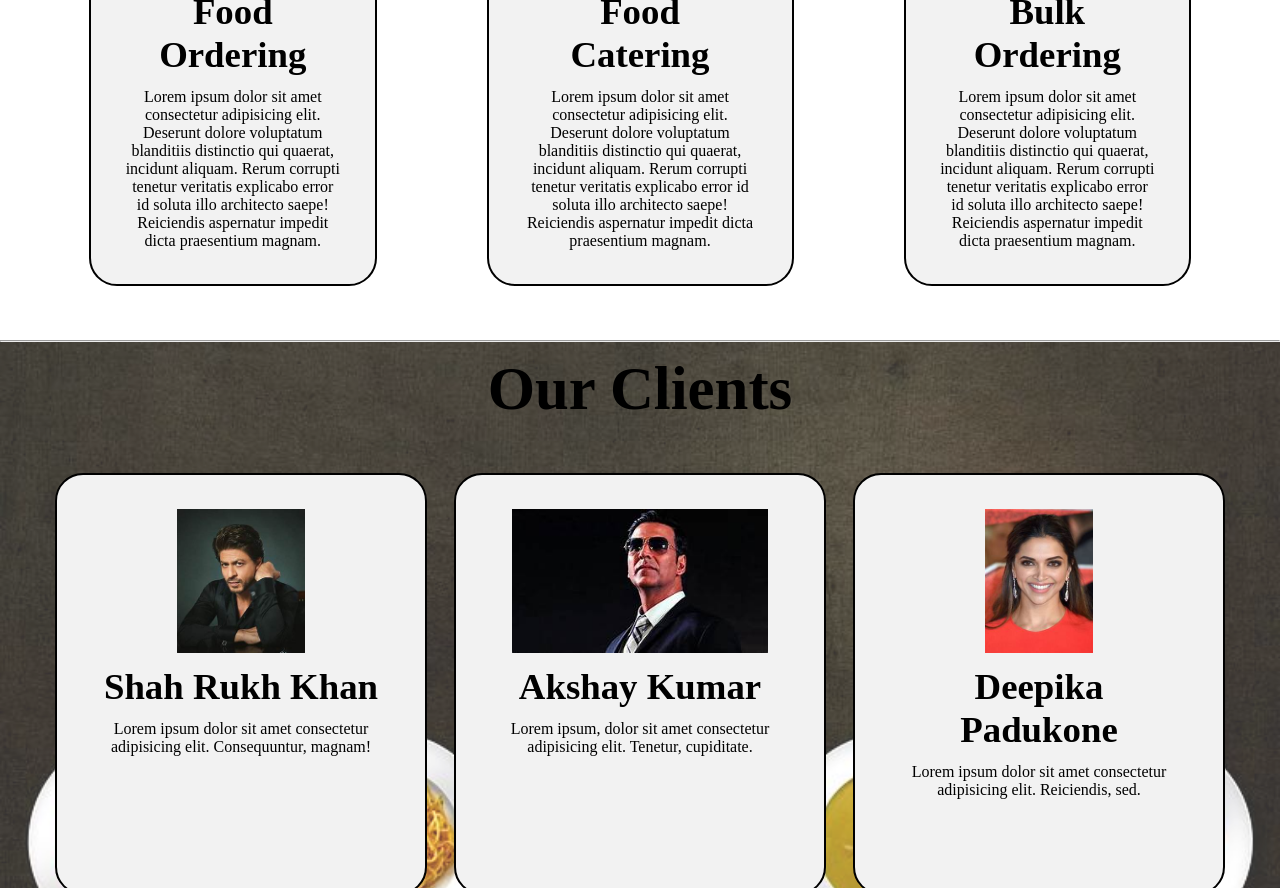
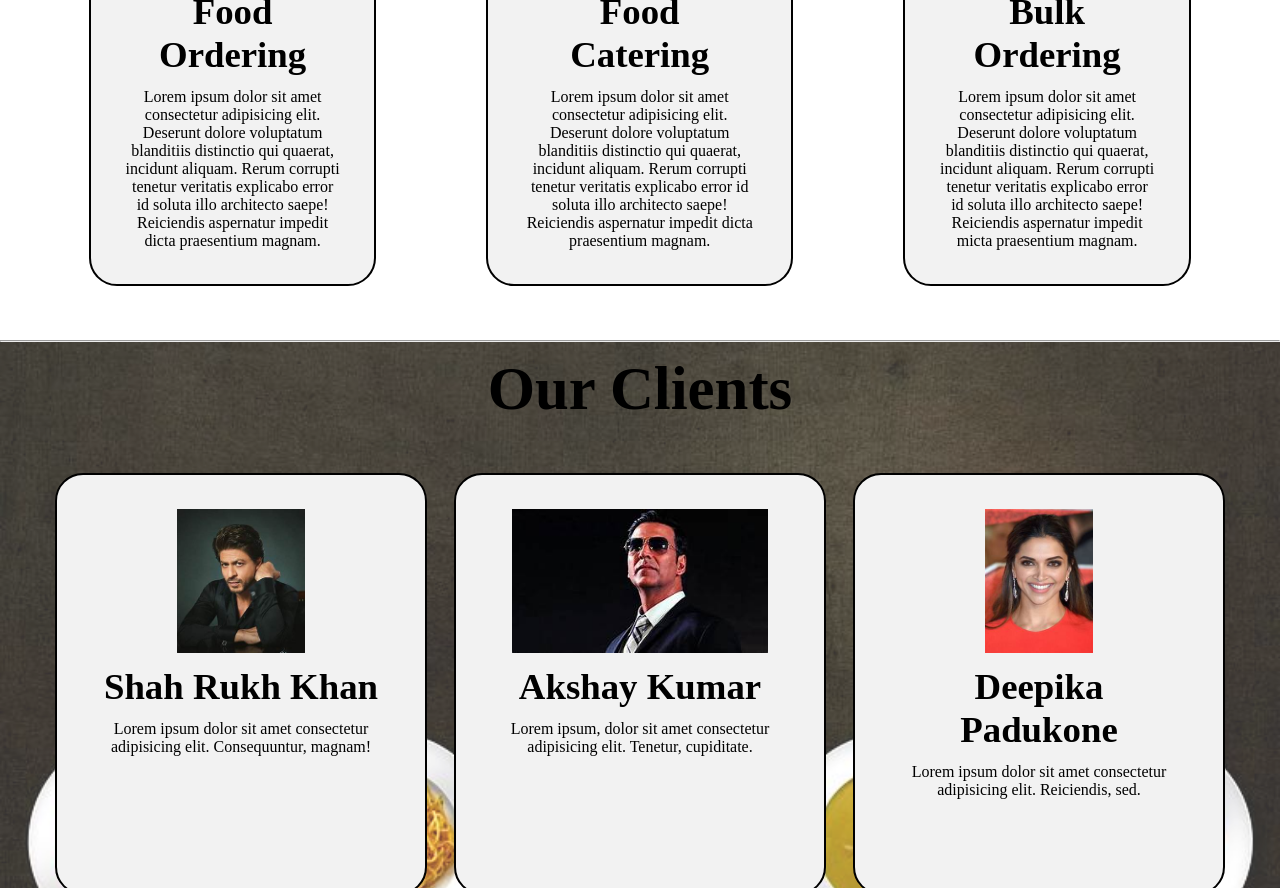
Before and after one commit to muskangupta02/food-website, a plain HTML site: page index.html in a window 1280 px wide. Shown: the part 995-1883 px from the top of the page. Drawn offline with Linux system fonts and the light colour scheme.

Commit message:
Update index.html

```diff
--- a/index.html
+++ b/index.html
@@ -51,7 +51,7 @@
                 <h2 class="h-secondary center">Bulk Ordering</h2>
                 <p class="center">Lorem ipsum dolor sit amet consectetur adipisicing elit. Deserunt dolore voluptatum
                     blanditiis distinctio qui quaerat, incidunt aliquam. Rerum corrupti tenetur veritatis explicabo
-                    error id soluta illo architecto saepe! Reiciendis aspernatur impedit dicta praesentium magnam.</p>
+                    error id soluta illo architecto saepe! Reiciendis aspernatur impedit micta praesentium magnam.</p>
             </div>
         </div>
     </section>
```
